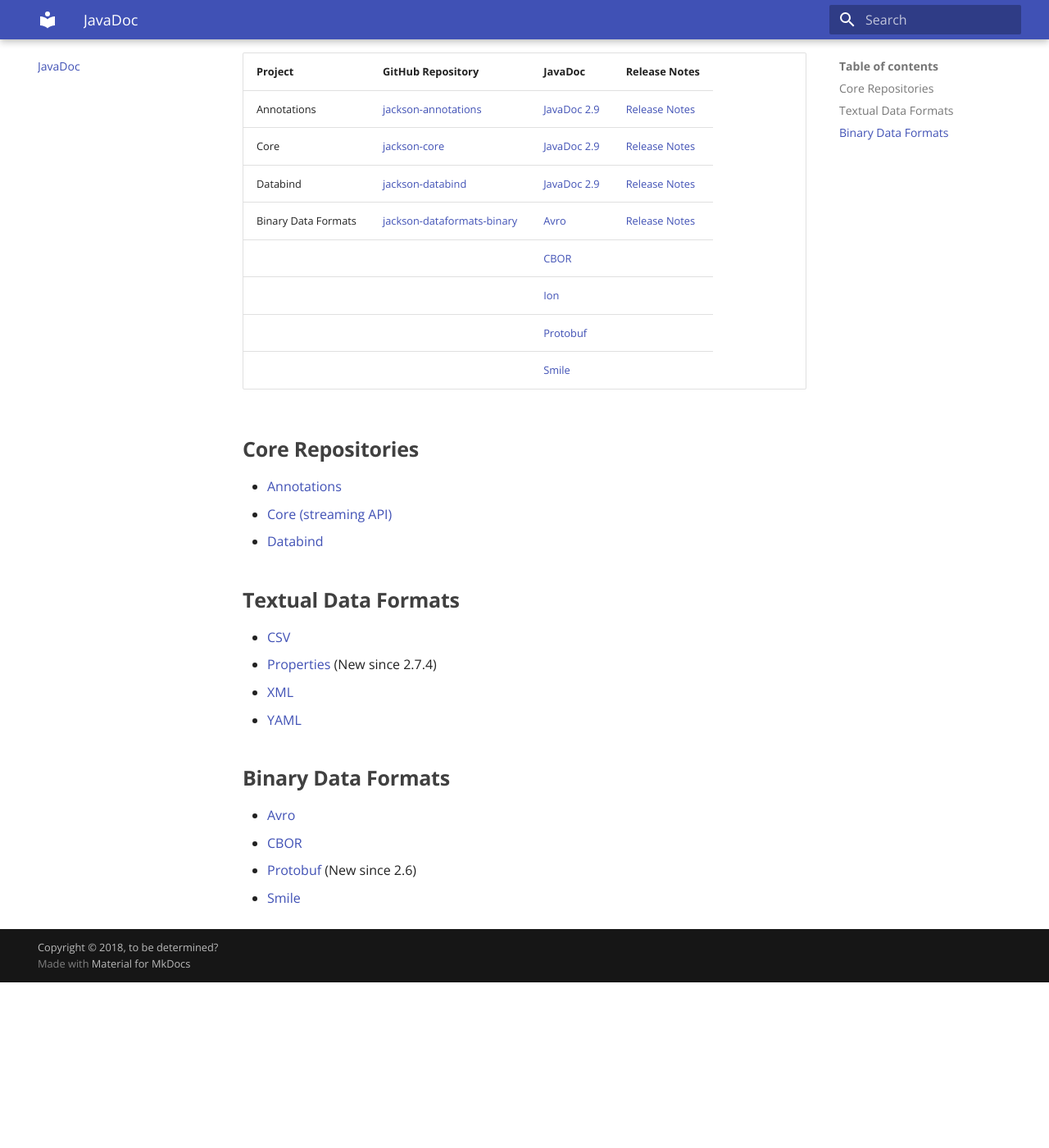
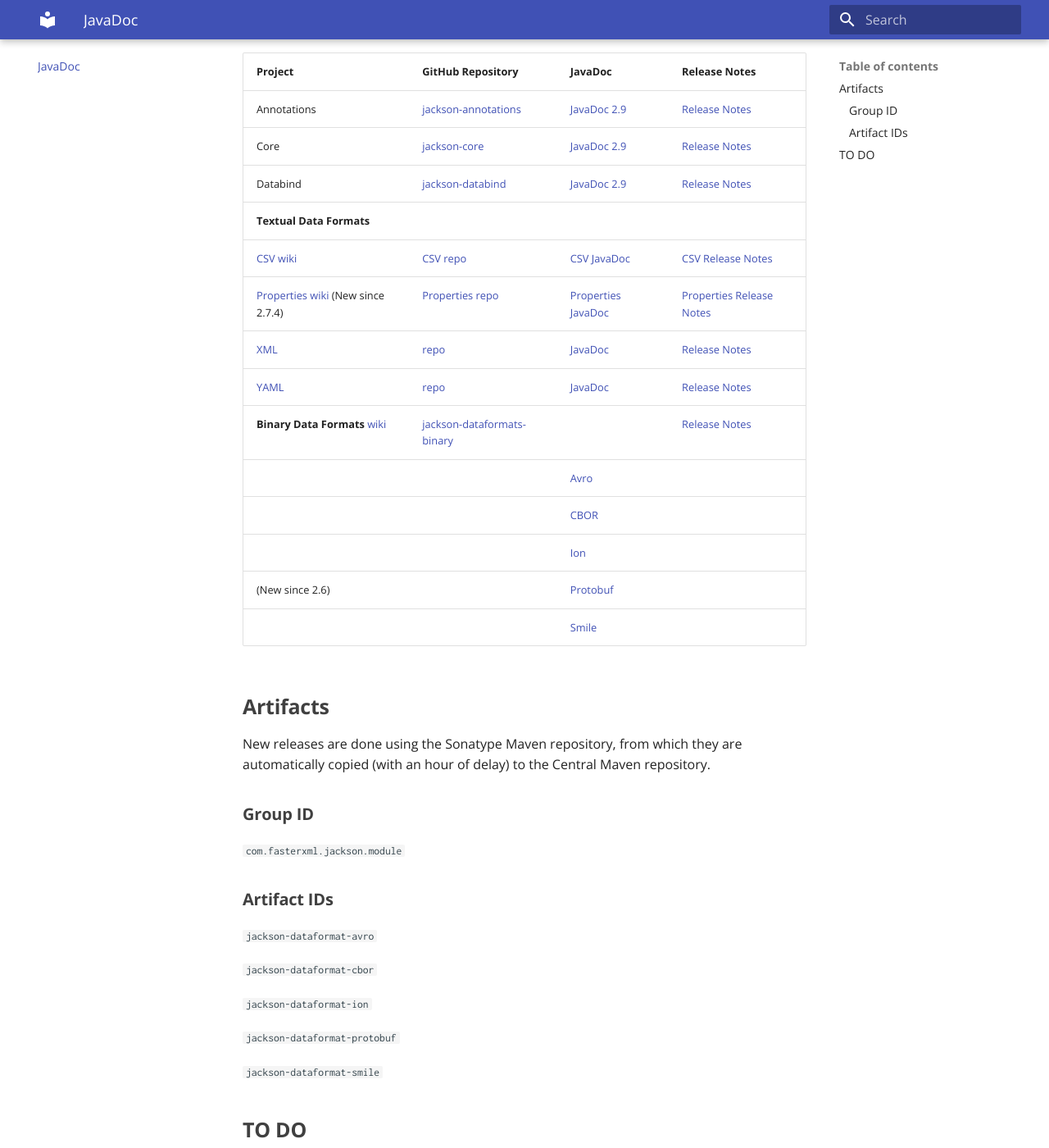
Before and after one commit to tedyoung/jackson-docs, an MkDocs documentation site: the page built from docs/javadoc.md, in a window 1280 px wide and 1400 px high, scrolled down 676 px. Shown: the whole window at 82% size. Built offline with MkDocs 1.6.1 and Material for MkDocs 9.7.7, drawn with Linux system fonts in a browser that asks for light colours; before the commit the page ends 1874 px from its top, so only the background shows below that; some of the changed text lies outside the part shown.

Commit message:
Moved almost all info into the table, except for artifact IDs.

```diff
--- a/docs/javadoc.md
+++ b/docs/javadoc.md
@@ -16,31 +16,38 @@ Project | GitHub Repository | JavaDoc | Release Notes
 Annotations | [jackson-annotations](https://github.com/FasterXML/jackson-annotations) | [JavaDoc 2.9](https://fasterxml.github.io/jackson-annotations/javadoc/2.9/) | [Release Notes]()
 Core | [jackson-core](https://github.com/FasterXML/jackson-core) | [JavaDoc 2.9](https://fasterxml.github.io/jackson-core/javadoc/2.9/) | [Release Notes](https://github.com/FasterXML/jackson-core/blob/master/release-notes/VERSION-2.x)
 Databind | [jackson-databind](https://github.com/FasterXML/jackson-databind) | [JavaDoc 2.9](https://fasterxml.github.io/jackson-databind/javadoc/2.9/) | [Release Notes](https://github.com/FasterXML/jackson-databind/blob/master/release-notes/VERSION-2.x)
-Binary Data Formats | [jackson-dataformats-binary](https://github.com/FasterXML/jackson-dataformats-binary/) | [Avro](https://fasterxml.github.io/jackson-dataformats-binary/javadoc/avro/2.9/) | [Release Notes](https://github.com/FasterXML/jackson-dataformats-binary/blob/master/release-notes/VERSION-2.x)
+**Textual Data Formats**
+[CSV wiki](https://github.com/FasterXML/jackson-dataformat-csv/wiki) | [CSV repo](https://github.com/FasterXML/jackson-dataformat-csv/) | [CSV JavaDoc](https://fasterxml.github.io/jackson-dataformat-csv/javadoc/2.9/) | [CSV Release Notes](https://github.com/FasterXML/jackson-dataformat-csv/blob/master/release-notes/VERSION-2.x)
+[Properties wiki](https://github.com/FasterXML/jackson-dataformat-properties/wiki) (New since 2.7.4) | [Properties repo]() | [Properties JavaDoc]() | [Properties Release Notes]()
+[XML](https://github.com/FasterXML/jackson-dataformat-xml/wiki) | [repo]() | [JavaDoc]() | [Release Notes]()
+[YAML](https://github.com/FasterXML/jackson-dataformat-yaml/wiki) | [repo]() | [JavaDoc]() | [Release Notes]()
+**Binary Data Formats** [wiki](https://github.com/FasterXML/jackson-dataformats-binary/wiki) | [jackson-dataformats-binary](https://github.com/FasterXML/jackson-dataformats-binary/) | | [Release Notes](https://github.com/FasterXML/jackson-dataformats-binary/blob/master/release-notes/VERSION-2.x)
+ | | [Avro](https://fasterxml.github.io/jackson-dataformats-binary/javadoc/avro/2.9/)  |
  | | [CBOR](https://fasterxml.github.io/jackson-dataformats-binary/javadoc/cbor/2.9/) |
  | | [Ion](https://fasterxml.github.io/jackson-dataformats-binary/javadoc/ion/2.9/) |
- | | [Protobuf](https://fasterxml.github.io/jackson-dataformats-binary/javadoc/protobuf/2.9/) |
+ (New since 2.6) | | [Protobuf](https://fasterxml.github.io/jackson-dataformats-binary/javadoc/protobuf/2.9/) |
  | | [Smile](https://fasterxml.github.io/jackson-dataformats-binary/javadoc/smile/2.9/) |
 
+## Artifacts
 
+New releases are done using the Sonatype Maven repository, from which they are automatically copied (with an hour of delay) to the Central Maven repository.
 
+### Group ID
 
+`com.fasterxml.jackson.module`
 
-## Core Repositories
+###  Artifact IDs
 
- * [Annotations](https://github.com/FasterXML/jackson-annotations)
- * [Core (streaming API)]()
- * [Databind](https://github.com/FasterXML/jackson-databind)
+`jackson-dataformat-avro`
 
-## Textual Data Formats
+`jackson-dataformat-cbor`
 
-* [CSV](https://github.com/FasterXML/jackson-dataformat-csv/wiki)
-* [Properties](https://github.com/FasterXML/jackson-dataformat-properties/wiki) (New since 2.7.4)
-* [XML](https://github.com/FasterXML/jackson-dataformat-xml/wiki)
-* [YAML](https://github.com/FasterXML/jackson-dataformat-yaml/wiki)
+`jackson-dataformat-ion`
 
-## Binary Data Formats
-* [Avro](https://github.com/FasterXML/jackson-dataformats-binary/wiki)
-* [CBOR](https://github.com/FasterXML/jackson-dataformats-binary/wiki)
-* [Protobuf](https://github.com/FasterXML/jackson-dataformats-binary/wiki) (New since 2.6)
-* [Smile](https://github.com/FasterXML/jackson-dataformats-binary/wiki)
+`jackson-dataformat-protobuf`
+
+`jackson-dataformat-smile`
+
+## TO DO
+
+Move artifact info info table above?
```
